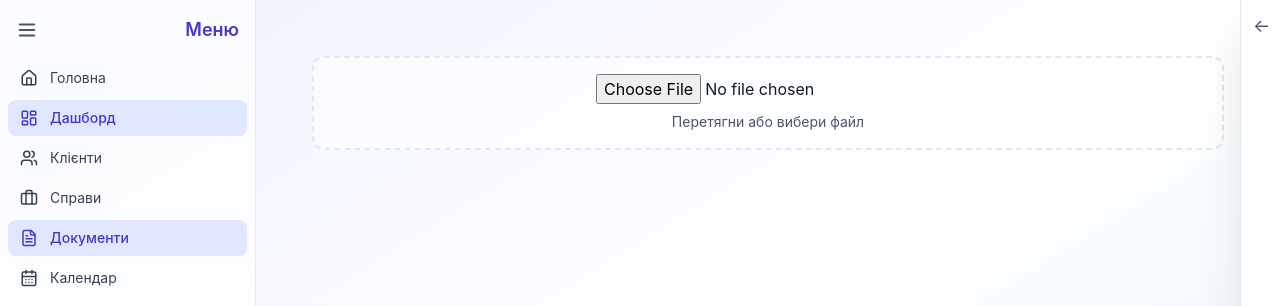
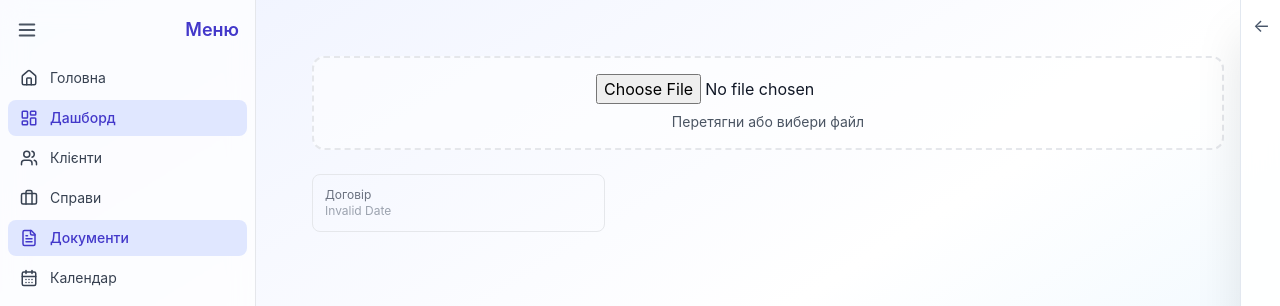
Before and after one commit to mnscwh/crm-demo, a Next.js app: page /dashboard/documents in a window 1280 px wide. Shown: the top 306 px of the page. Built offline with nearby package versions, Linux system fonts and the light colour scheme.

Commit message:
refactor: professional light dashboard with animation

```diff
--- a/app/api/documents/route.ts
+++ b/app/api/documents/route.ts
@@ -1,11 +1,16 @@
-// app/api/documents/route.ts
-export const runtime = "nodejs";
-export const dynamic = "force-dynamic";
+import { NextResponse } from "next/server";
+import fs from "fs";
+import path from "path";
 
-import { NextResponse } from "next/server";
-import { listDocFiles } from "@/lib/rag";
+const DB_PATH = path.join(process.cwd(), "data/documents.json");
 
 export async function GET() {
-  const files = listDocFiles().sort((a, b) => a.localeCompare(b));
-  return NextResponse.json({ files }, { headers: { "Cache-Control": "no-store" } });
+  try {
+    if (!fs.existsSync(DB_PATH)) return NextResponse.json([]);
+    const data = fs.readFileSync(DB_PATH, "utf8");
+    const docs = data ? JSON.parse(data) : [];
+    return NextResponse.json(docs);
+  } catch (err: any) {
+    return NextResponse.json({ error: err.message }, { status: 500 });
+  }
 }
--- a/app/api/upload/route.ts
+++ b/app/api/upload/route.ts
@@ -1,5 +1,9 @@
 import { NextResponse } from "next/server";
 import { handleUpload } from "@/lib/smartFileHandler";
+import fs from "fs";
+import path from "path";
+
+const DB_PATH = path.join(process.cwd(), "data/documents.json");
 
 export const runtime = "nodejs";
 
@@ -9,7 +13,19 @@ export async function POST(req: Request) {
     const file = form.get("file") as File;
     if (!file) return NextResponse.json({ error: "No file uploaded" }, { status: 400 });
 
+    // анализ файла
     const saved = await handleUpload(file);
+
+    // сохранить метаданные в documents.json
+    let docs = [];
+    if (fs.existsSync(DB_PATH)) {
+      const raw = fs.readFileSync(DB_PATH, "utf8");
+      docs = raw ? JSON.parse(raw) : [];
+    }
+
+    docs.unshift(saved);
+    fs.writeFileSync(DB_PATH, JSON.stringify(docs, null, 2));
+
     return NextResponse.json({ ok: true, ...saved });
   } catch (err: any) {
     console.error("❌ upload error:", err);
--- a/app/dashboard/documents/page.tsx
+++ b/app/dashboard/documents/page.tsx
@@ -1,39 +1,20 @@
 "use client";
 import { useState } from "react";
 import { UploadZone } from "@/components/UploadZone";
-import { DocumentInspector } from "@/components/DocumentInspector";
+import { DocumentList } from "@/components/DocumentList";
 
 export default function DocumentsPage() {
-  const [docs, setDocs] = useState<any[]>([]);
-  const [selected, setSelected] = useState<any>(null);
+  const [refresh, setRefresh] = useState(0);
 
   return (
     <div className="p-6 space-y-6">
       <UploadZone
-        onUploaded={(doc) => {
-          setDocs((prev) => [doc, ...prev]);
-          setSelected(doc);
+        onUploaded={() => {
+          setRefresh((r) => r + 1);
         }}
       />
 
-      <div className="grid grid-cols-3 gap-4">
-        {docs.map((doc) => (
-          <div
-            key={doc.id}
-            onClick={() => setSelected(doc)}
-            className="p-3 border rounded-lg cursor-pointer hover:bg-indigo-50"
-          >
-            <h3 className="font-medium text-indigo-700">{doc.name}</h3>
-            <p className="text-xs text-gray-500">{doc.type}</p>
-          </div>
-        ))}
-      </div>
-
-      {selected && (
-        <div>
-          <DocumentInspector doc={selected} />
-        </div>
-      )}
+      <DocumentList key={refresh} />
     </div>
   );
 }
--- a/components/DocumentList.tsx
+++ b/components/DocumentList.tsx
@@ -1,58 +1,56 @@
-// components/DocumentList.tsx
 "use client";
-import { useEffect, useMemo, useState } from "react";
-
-type FileRow = { name: string; size?: number };
+import { useEffect, useState } from "react";
+import { DocumentInspector } from "./DocumentInspector";
 
 export function DocumentList() {
-  const [files, setFiles] = useState<FileRow[]>([]);
-  const [analysis, setAnalysis] = useState<Record<string, string>>({});
-  const [busy, setBusy] = useState<Record<string, boolean>>({});
+  const [docs, setDocs] = useState<any[]>([]);
+  const [selected, setSelected] = useState<any>(null);
+  const [loading, setLoading] = useState(true);
+
+  async function loadDocs() {
+    setLoading(true);
+    try {
+      const res = await fetch("/api/documents");
+      const data = await res.json();
+      setDocs(data || []);
+    } catch (e) {
+      console.error("❌ Cannot load documents:", e);
+    } finally {
+      setLoading(false);
+    }
+  }
 
   useEffect(() => {
-    fetch("/api/files",{cache:"no-store"}).then(r=>r.json()).then(d=>{
-      const arr=(d.files||[]) as string[]; setFiles(arr.map(n=>({name:n})));
-    });
+    loadDocs();
   }, []);
 
-  const list = useMemo(()=>files,[files]);
-
-  const analyze = async (name: string) => {
-    setBusy(p=>({...p,[name]:true}));
-    try{
-      const res = await fetch("/api/ai-analyze",{method:"POST",headers:{"Content-Type":"application/json"},body:JSON.stringify({filename:name})});
-      const data = await res.json();
-      if (res.ok) setAnalysis(a=>({...a,[name]: data.result}));
-    } finally {
-      setBusy(p=>({...p,[name]:false}));
-    }
-  };
+  if (loading) return <p className="text-gray-500">⏳ Завантаження документів...</p>;
 
   return (
-    <div className="card p-5">
-      <div className="flex items-center justify-between mb-3">
-        <h2 className="text-2xl font-semibold tracking-tight">Документи</h2>
-        <span className="text-xs px-2 py-1 rounded-full bg-white/60 border border-white"> {list.length} файлів</span>
+    <div className="space-y-4">
+      {docs.length === 0 && <p className="text-gray-500">Документів ще немає.</p>}
+
+      <div className="grid grid-cols-3 gap-4">
+        {docs.map((doc) => (
+          <div
+            key={doc.id}
+            onClick={() => setSelected(doc)}
+            className={`p-3 border rounded-lg cursor-pointer hover:bg-indigo-50 ${
+              selected?.id === doc.id ? "border-indigo-500" : "border-gray-200"
+            }`}
+          >
+            <h3 className="font-medium text-indigo-700">{doc.name}</h3>
+            <p className="text-xs text-gray-500">{doc.type}</p>
+            <p className="text-xs text-gray-400">{new Date(doc.uploaded).toLocaleString("uk-UA")}</p>
+          </div>
+        ))}
       </div>
 
-      <ul className="divide-y divide-slate-200">
-        {list.map((f)=>(
-          <li key={f.name} className="py-3 flex flex-col sm:flex-row sm:items-center sm:justify-between gap-3">
-            <div>
-              <p className="font-mono text-sm text-slate-900">{f.name}</p>
-              {analysis[f.name] && <p className="text-sm text-slate-700 mt-1">{analysis[f.name]}</p>}
-            </div>
-            <button
-              onClick={()=>analyze(f.name)}
-              disabled={!!busy[f.name]}
-              className="px-3 py-1.5 rounded-xl bg-[linear-gradient(90deg,#4e8cff,#6f74ff)] text-white text-sm shadow hover:shadow-md disabled:opacity-60"
-            >
-              {busy[f.name] ? "Аналіз…" : "Аналізувати"}
-            </button>
-          </li>
-        ))}
-        {list.length===0 && <li className="py-6 text-sm text-slate-600">Документи відсутні</li>}
-      </ul>
+      {selected && (
+        <div className="mt-4">
+          <DocumentInspector doc={selected} />
+        </div>
+      )}
     </div>
   );
 }
```
